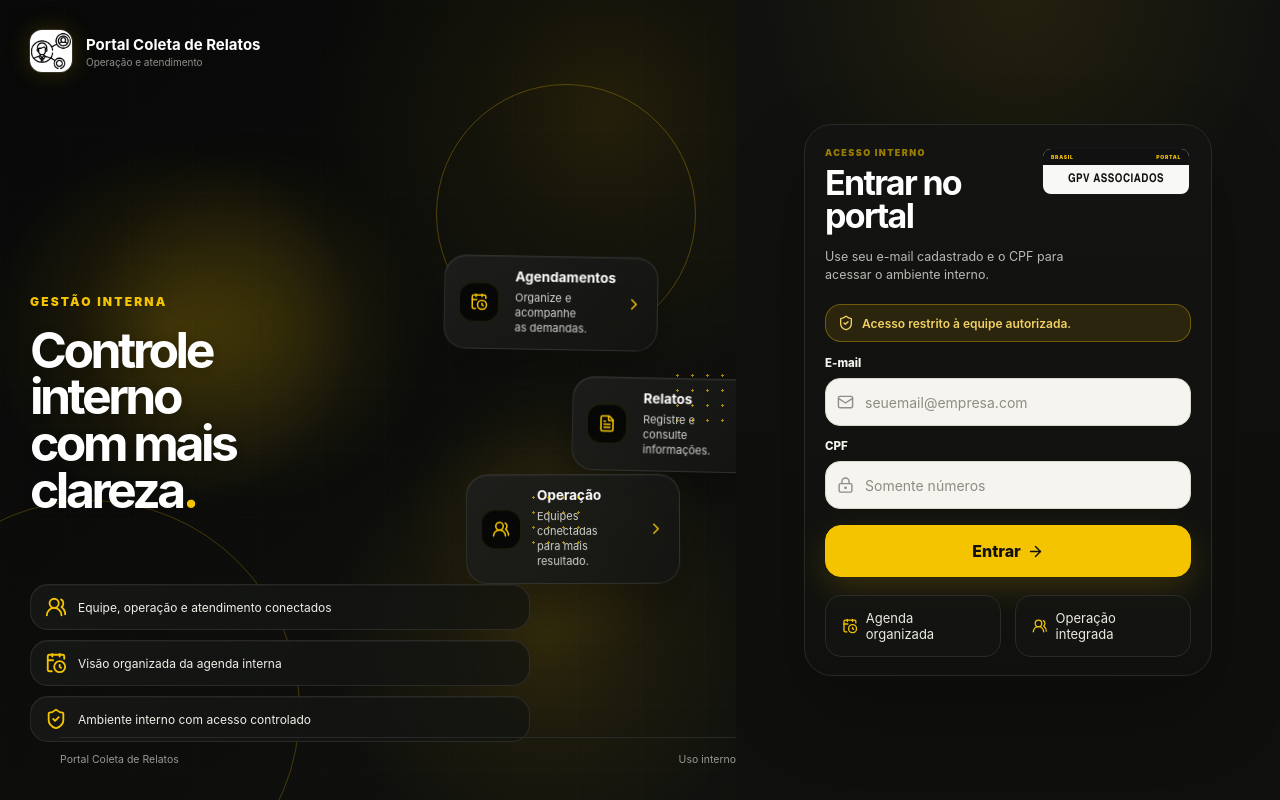
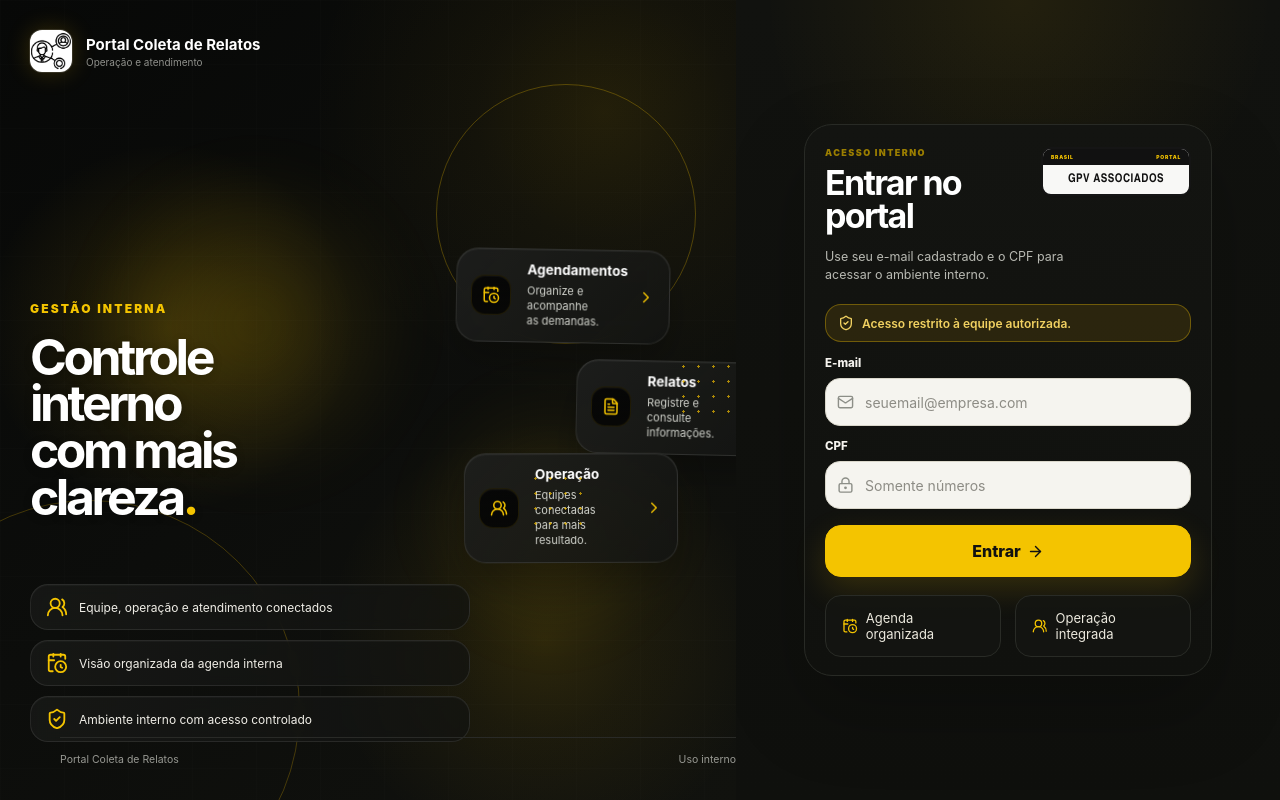
Before and after one commit to pedrohenriquefsdev-never-give-up/Coleta-de-Relatos-Agendamento, a Next.js app: page /login in a window 1280 px wide. Built offline with nearby package versions, Linux system fonts and the light colour scheme; no server answers.

Commit message:
Add files via upload

```diff
--- a/app/globals.css
+++ b/app/globals.css
@@ -900,3 +900,59 @@
     min-height:0!important;
   }
 }
+
+/* V1.13 proportion and spacing refinement */
+.v18-feature-stack{
+  width:min(460px,calc(100% - 120px))!important;
+  max-width:460px!important;
+}
+.v18-feature-stack>div{
+  padding:11px 15px!important;
+}
+.v18-feature-stack>div span{
+  font-size:12px!important;
+}
+
+.v18-microcards{
+  min-height:300px!important;
+}
+.v18-microcard.card-a{
+  top:-42px!important;
+  left:86px!important;
+}
+.v18-microcard.card-b{
+  top:84px!important;
+  left:216px!important;
+}
+.v18-microcard.card-c{
+  top:184px!important;
+  left:96px!important;
+}
+.cluster-a{top:82px!important;left:318px!important}
+.cluster-b{top:202px!important;left:168px!important}
+.cluster-c{top:220px!important;left:386px!important}
+
+@media(max-height:800px) and (min-width:981px){
+  .v18-feature-stack{
+    width:min(440px,calc(100% - 120px))!important;
+    max-width:440px!important;
+  }
+  .v18-microcards{
+    min-height:286px!important;
+  }
+  .v18-microcard.card-a{
+    top:-34px!important;
+    left:78px!important;
+  }
+  .v18-microcard.card-b{
+    top:78px!important;
+    left:198px!important;
+  }
+  .v18-microcard.card-c{
+    top:170px!important;
+    left:86px!important;
+  }
+  .cluster-a{top:76px!important;left:298px!important}
+  .cluster-b{top:188px!important;left:150px!important}
+  .cluster-c{top:206px!important;left:360px!important}
+}
--- a/package.json
+++ b/package.json
@@ -1,6 +1,6 @@
 {
   "name": "portal-coleta-relatos",
-  "version": "1.12.0",
+  "version": "1.13.0",
   "private": true,
   "scripts": {
     "dev": "next dev",
```
